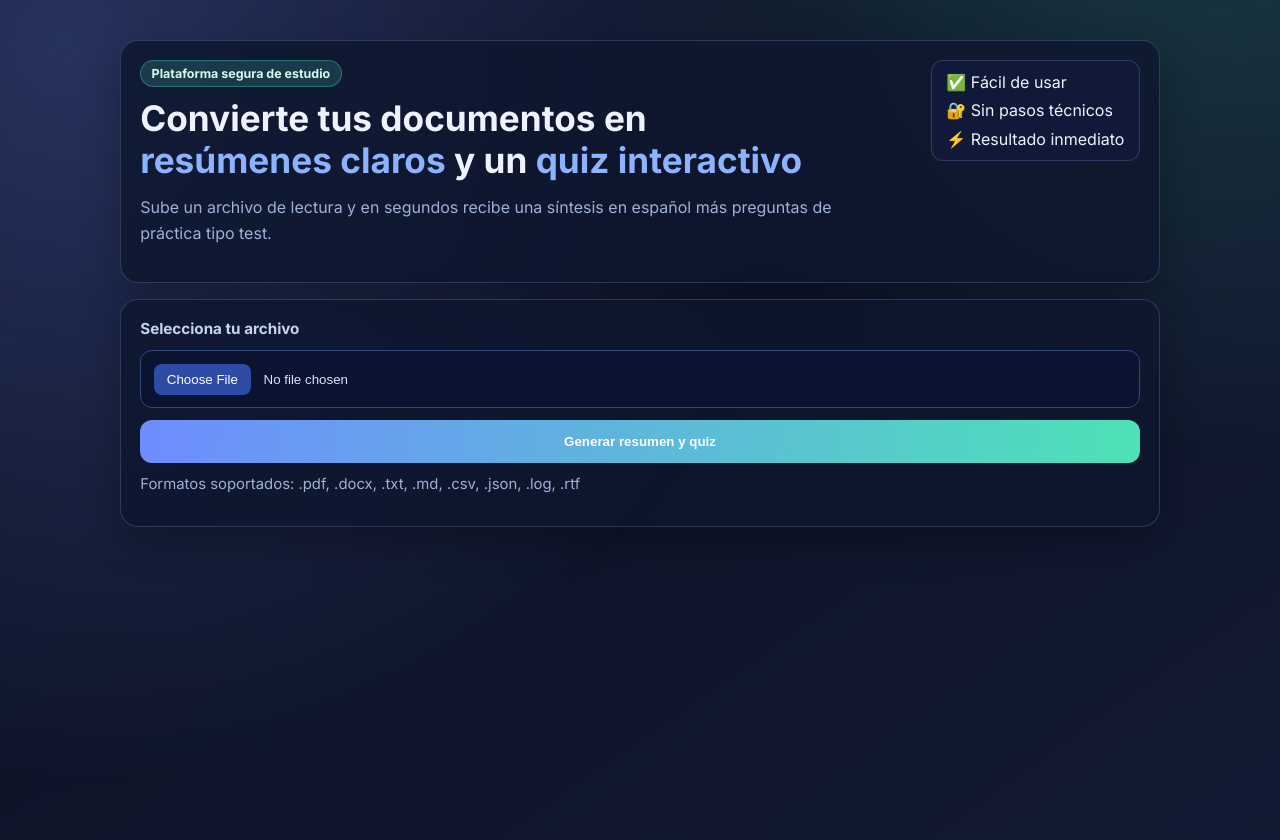
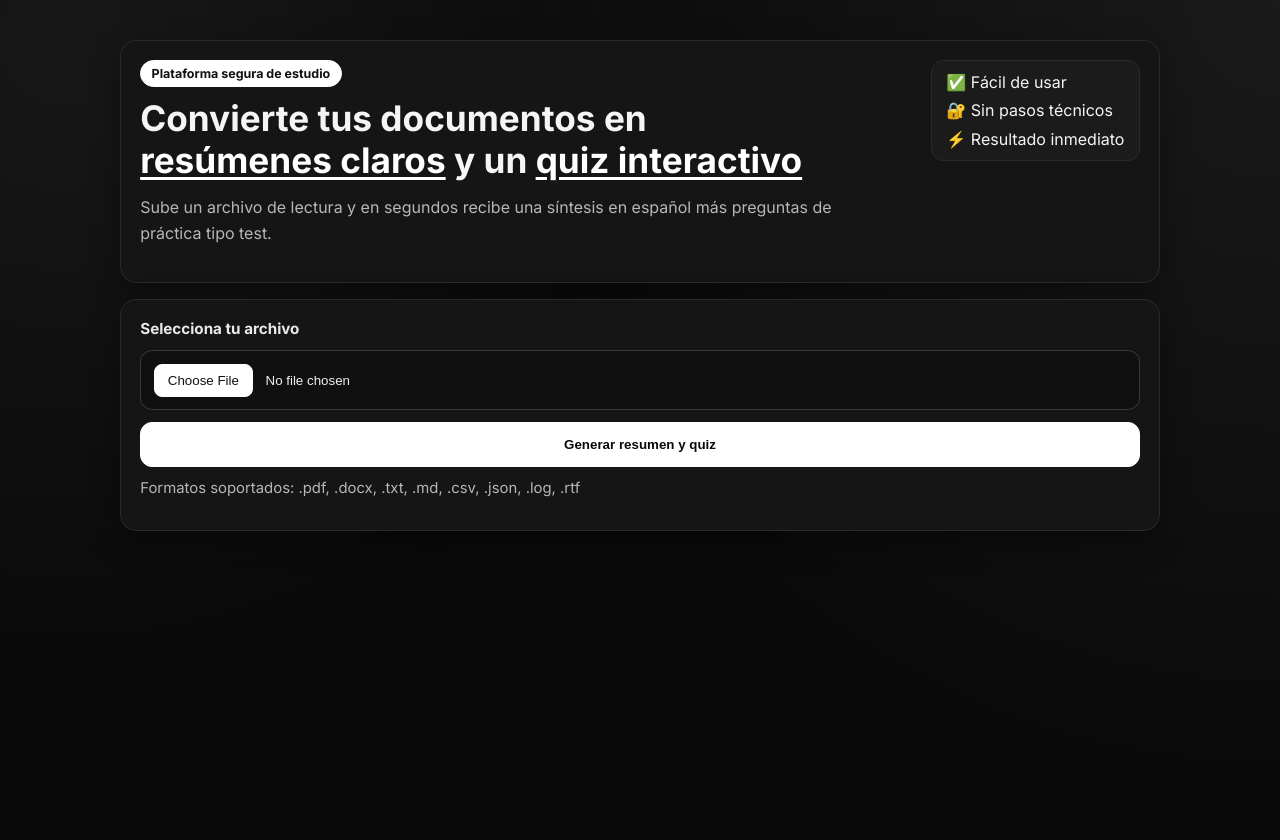
Before and after one commit to nashm98/PDFResumes, a Python web app: template templates/index.html in a window 1280 px wide. Run offline with Jinja, Linux system fonts and the light colour scheme; the template is opened without the code that fills it, so the values that code supplies are empty.

Commit message:
Switch to monochrome theme and add Windows EXE builder

```diff
--- a/static/styles.css
+++ b/static/styles.css
@@ -1,13 +1,15 @@
 :root {
-  --bg: #0b1020;
-  --bg-2: #121a33;
-  --card: rgba(14, 22, 46, 0.82);
-  --card-solid: #111b3a;
-  --text: #eff3ff;
-  --muted: #9fb1d7;
-  --line: rgba(137, 160, 221, 0.25);
-  --accent: #6f8cff;
-  --accent-2: #4de2b7;
+  --bg: #0a0a0a;
+  --bg-soft: #121212;
+  --card: #151515;
+  --card-2: #1b1b1b;
+  --text: #f5f5f5;
+  --muted: #b7b7b7;
+  --line: #2a2a2a;
+  --accent: #ffffff;
+  --accent-text: #0a0a0a;
+  --ok: #22c55e;
+  --bad: #ef4444;
 }
 
 * { box-sizing: border-box; }
@@ -17,14 +19,13 @@ body {
   min-height: 100vh;
   color: var(--text);
   font-family: Inter, system-ui, -apple-system, Segoe UI, Roboto, sans-serif;
-  background: linear-gradient(145deg, var(--bg), var(--bg-2));
+  background: radial-gradient(circle at top right, #1a1a1a 0%, var(--bg) 50%);
 }
 
 .bg-glow {
   position: fixed;
   inset: -25vmax;
-  background: radial-gradient(circle at 20% 25%, rgba(111, 140, 255, 0.28), transparent 40%),
-    radial-gradient(circle at 80% 10%, rgba(77, 226, 183, 0.2), transparent 32%);
+  background: radial-gradient(circle at 20% 25%, rgba(255, 255, 255, 0.06), transparent 35%);
   pointer-events: none;
   z-index: 0;
 }
@@ -41,10 +42,9 @@ body {
 .card {
   background: var(--card);
   border: 1px solid var(--line);
-  border-radius: 18px;
+  border-radius: 16px;
   padding: 1.2rem;
-  box-shadow: 0 14px 38px rgba(0, 0, 0, 0.28);
-  backdrop-filter: blur(8px);
+  box-shadow: 0 10px 30px rgba(0, 0, 0, 0.35);
 }
 
 .hero {
@@ -60,11 +60,11 @@ body {
   margin: 0 0 0.65rem;
   padding: 0.3rem 0.65rem;
   border-radius: 999px;
-  color: #d6f7ec;
-  background: rgba(77, 226, 183, 0.16);
-  border: 1px solid rgba(77, 226, 183, 0.35);
+  color: #111;
+  background: #fff;
+  border: 1px solid #fff;
   font-size: 0.78rem;
-  font-weight: 600;
+  font-weight: 700;
 }
 
 .hero h1 {
@@ -74,7 +74,7 @@ body {
   max-width: 700px;
 }
 
-.hero h1 span { color: #8db3ff; }
+.hero h1 span { color: #fff; text-decoration: underline; text-underline-offset: 4px; }
 
 .subtitle {
   margin-top: 0.85rem;
@@ -87,21 +87,18 @@ body {
   margin: 0;
   padding: 0.65rem 0.9rem;
   list-style: none;
-  background: rgba(17, 27, 58, 0.9);
+  background: var(--card-2);
   border: 1px solid var(--line);
   border-radius: 12px;
   display: grid;
   gap: 0.55rem;
 }
 
-.upload-form {
-  display: grid;
-  gap: 0.75rem;
-}
+.upload-form { display: grid; gap: 0.75rem; }
 
 .label {
   font-size: 0.95rem;
-  color: #c6d3f3;
+  color: #e9e9e9;
   font-weight: 600;
 }
 
@@ -109,30 +106,32 @@ input[type="file"] {
   width: 100%;
   padding: 0.8rem;
   border-radius: 12px;
-  border: 1px solid #32477f;
-  background: #0a1330;
-  color: #d7e3ff;
+  border: 1px solid #3a3a3a;
+  background: #101010;
+  color: #efefef;
 }
 
 input[type="file"]::file-selector-button {
   margin-right: 0.8rem;
-  border: none;
+  border: 1px solid #fff;
   border-radius: 8px;
   padding: 0.5rem 0.8rem;
-  color: #fff;
-  background: #2e4ba5;
+  color: #111;
+  background: #fff;
   cursor: pointer;
 }
 
 button {
-  border: none;
+  border: 1px solid #fff;
   border-radius: 12px;
   padding: 0.85rem;
   font-weight: 700;
-  color: #fff;
-  background: linear-gradient(95deg, var(--accent), var(--accent-2));
+  color: var(--accent-text);
+  background: var(--accent);
   cursor: pointer;
 }
+
+button:hover { opacity: 0.92; }
 
 button:disabled {
   opacity: 0.72;
@@ -145,16 +144,10 @@ button:disabled {
   font-size: 0.93rem;
 }
 
-.status {
-  margin-top: 0.85rem;
-  font-size: 0.95rem;
-}
-
+.status { margin-top: 0.85rem; font-size: 0.95rem; }
 h2 { margin-top: 0; }
 
-.summary-output {
-  margin: 0;
-}
+.summary-output { margin: 0; }
 
 .summary-list {
   margin: 0;
@@ -165,8 +158,8 @@ h2 { margin-top: 0; }
 
 .summary-item {
   line-height: 1.65;
-  color: #deebff;
-  background: rgba(17, 27, 58, 0.78);
+  color: #f1f1f1;
+  background: var(--card-2);
   border: 1px solid var(--line);
   border-radius: 10px;
   padding: 0.7rem 0.8rem;
@@ -177,7 +170,7 @@ h2 { margin-top: 0; }
 .quiz-question {
   margin-bottom: 1rem;
   padding: 0.9rem;
-  background: var(--card-solid);
+  background: var(--card-2);
   border: 1px solid var(--line);
   border-radius: 12px;
 }
@@ -186,7 +179,7 @@ h2 { margin-top: 0; }
   margin: 0;
   font-size: 1rem;
   line-height: 1.45;
-  color: #e9f0ff;
+  color: #fff;
 }
 
 .options {
@@ -201,14 +194,15 @@ h2 { margin-top: 0; }
   width: 100%;
   margin-top: 0;
   text-align: left;
-  background: #17264f;
-  border: 1px solid #2d4588;
+  color: #fff;
+  background: #101010;
+  border: 1px solid #3a3a3a;
   border-radius: 10px;
   padding: 0.55rem 0.7rem;
 }
 
-.option-btn.correct { border-color: #22c55e; background: rgba(34, 197, 94, 0.2); }
-.option-btn.wrong { border-color: #ef4444; background: rgba(239, 68, 68, 0.2); }
+.option-btn.correct { border-color: var(--ok); background: rgba(34, 197, 94, 0.15); }
+.option-btn.wrong { border-color: var(--bad); background: rgba(239, 68, 68, 0.15); }
 
 @media (max-width: 700px) {
   .container { margin-top: 1.2rem; }
```
Also changed, not shown: launcher.py (added, +15 -0 lines), README.md, 1 other file.
